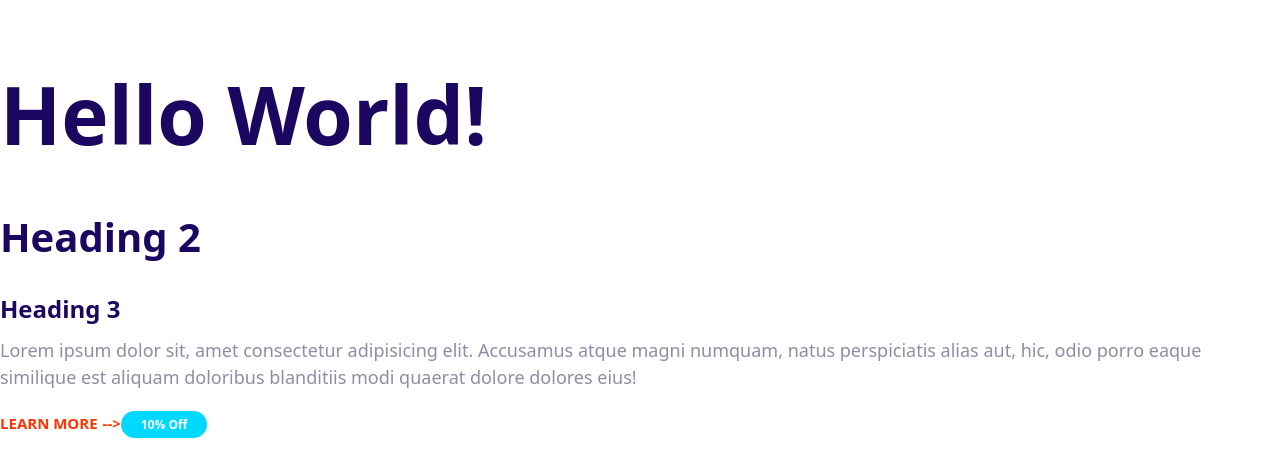
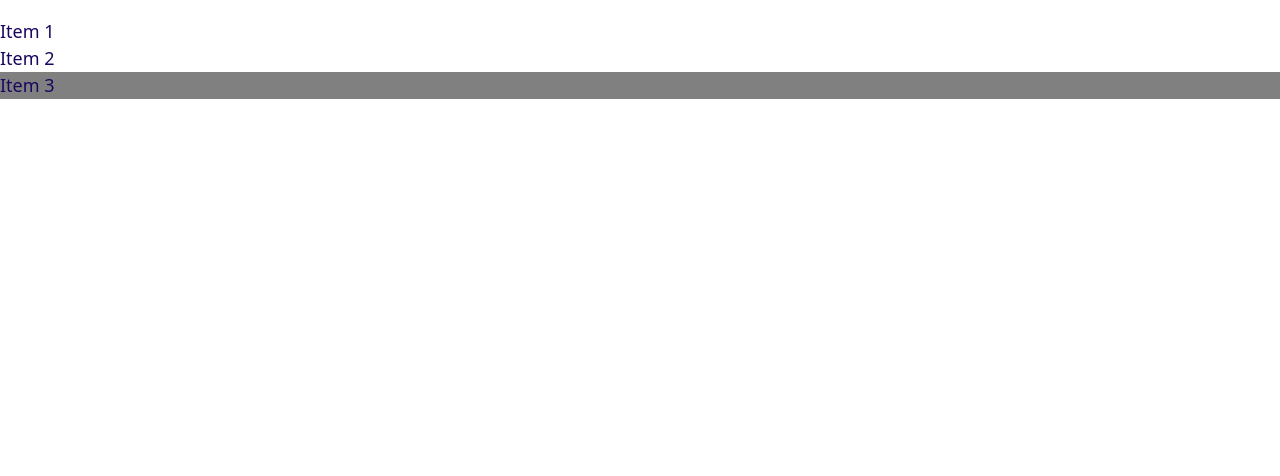
Before and after one commit to camellre/cabinet-store, a React (Create React App) app: page / in a window 1280 px wide. Shown: the top 476 px of the page. Built offline with nearby package versions, Linux system fonts and the light colour scheme.

Commit message:
add List component

```diff
--- a/src/App.tsx
+++ b/src/App.tsx
@@ -2,21 +2,44 @@ import React from "react";
 import "./App.scss";
 import Badge from "./components/Badge";
 import LinkArrow from "./components/LinkArrow";
+import List from "./components/List";
+
+interface ListItem {
+  id: string;
+  text: string;
+}
 
 function App() {
+  const listItem: ListItem[] = [
+    {
+      id: "1",
+      text: "Item 1",
+    },
+    {
+      id: "2",
+      text: "Item 2",
+    },
+    {
+      id: "3",
+      text: "Item 3",
+    },
+  ];
+
+  let selectedListItem: string | null = "Item 3";
+  const handleItemSelect = () => {
+    console.log("itemselected");
+  };
+
   return (
     <>
-      <h1>Hello World!</h1>
-      <h2>Heading 2</h2>
-      <h3>Heading 3</h3>
-      <p>
-        Lorem ipsum dolor sit, amet consectetur adipisicing elit. Accusamus
-        atque magni numquam, natus perspiciatis alias aut, hic, odio porro eaque
-        similique est aliquam doloribus blanditiis modi quaerat dolore dolores
-        eius!
-      </p>
-      <LinkArrow linkPath="#" />
-      <Badge theme="badge--secondary--small" text="10% Off" />
+      <List
+        items={listItem}
+        keyExtractor={({ id }: ListItem) => id}
+        itemExtractor={({ text }: ListItem) => text}
+        onItemSelected={handleItemSelect}
+        selectedItem={selectedListItem}
+        listStyle="list"
+      />
     </>
   );
 }
--- a/src/components/Badge.tsx
+++ b/src/components/Badge.tsx
@@ -1,12 +1,12 @@
 import React from "react";
 import styles from "../css/Badge.module.scss";
 
-interface Theme {
+interface BadgeProps {
   theme: string;
   text: string;
 }
 
-function Badge({ theme, text }: Theme) {
+function Badge({ theme, text }: BadgeProps) {
   return <span className={styles[theme]}>{text}</span>;
 }
 
--- a/src/components/LinkArrow.tsx
+++ b/src/components/LinkArrow.tsx
@@ -2,11 +2,11 @@ import React from "react";
 import styles from "../css/LinkArrow.module.scss";
 import { Link } from "react-router-dom";
 
-interface LinkPath {
+interface LinkProps {
   linkPath: string;
 }
 
-function LinkArrow({ linkPath }: LinkPath) {
+function LinkArrow({ linkPath }: LinkProps) {
   return (
     <Link to={linkPath} className={styles.linkArrow}>
       Learn More
--- /dev/null
+++ b/src/components/List.tsx
@@ -0,0 +1,45 @@
+import React from "react";
+import styles from "../css/List.module.scss";
+
+interface ListProps<T> {
+  items: T[];
+  keyExtractor: (item: T) => string;
+  itemExtractor: (item: T) => string;
+  onItemSelected: (item: T) => void;
+  selectedItem: string | null;
+  listStyle: "list" | "list--horizontal";
+}
+
+function List<T>({
+  items,
+  keyExtractor,
+  itemExtractor,
+  onItemSelected,
+  selectedItem,
+  listStyle,
+}: ListProps<T>) {
+  const activeItemStyle =
+    listStyle === "list" ? styles.activeList : styles["activeList--horizontal"];
+
+  const listItemStyle = listStyle === "list" ? "" : styles["list--horizontal"];
+
+  return (
+    <ul className={styles.list}>
+      {items.map((item: T) => (
+        <li
+          onClick={() => onItemSelected(item)}
+          key={keyExtractor(item)}
+          className={
+            itemExtractor(item) === selectedItem
+              ? activeItemStyle
+              : listItemStyle
+          }
+        >
+          {itemExtractor(item)}
+        </li>
+      ))}
+    </ul>
+  );
+}
+
+export default List;
--- /dev/null
+++ b/src/css/List.module.scss
@@ -0,0 +1,24 @@
+@use "../App.scss" as app;
+
+$activeBackgroundColor: gray;
+
+.list {
+  list-style: none;
+  padding-left: 0;
+  color: app.$headings-color;
+  cursor: pointer;
+}
+
+.list--horizontal {
+  display: inline-block;
+  margin-right: 2rem;
+}
+
+.activeList {
+  background: $activeBackgroundColor;
+}
+
+.activeList--horizontal {
+  @extend .list--horizontal;
+  background: $activeBackgroundColor;
+}
```
